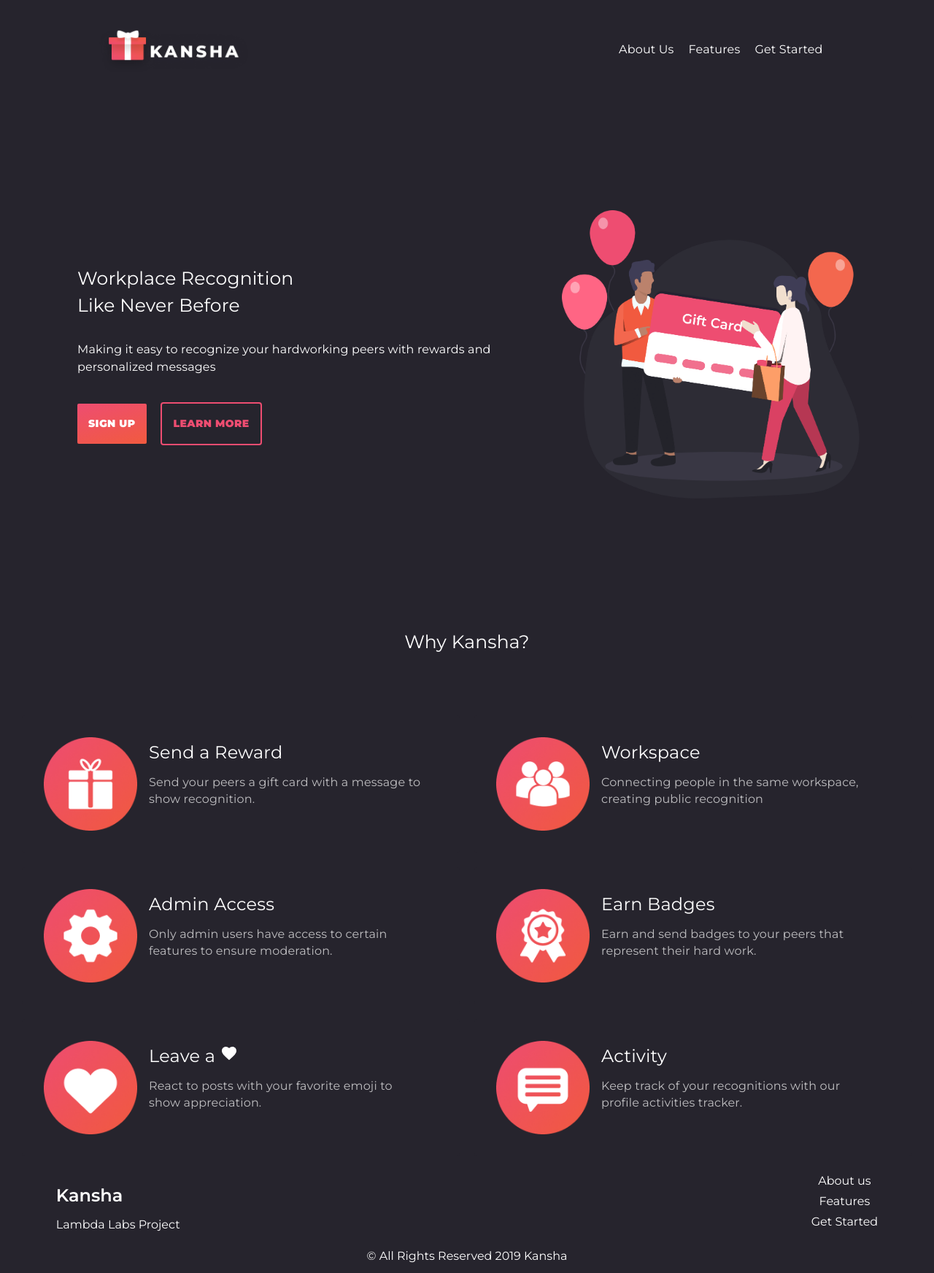
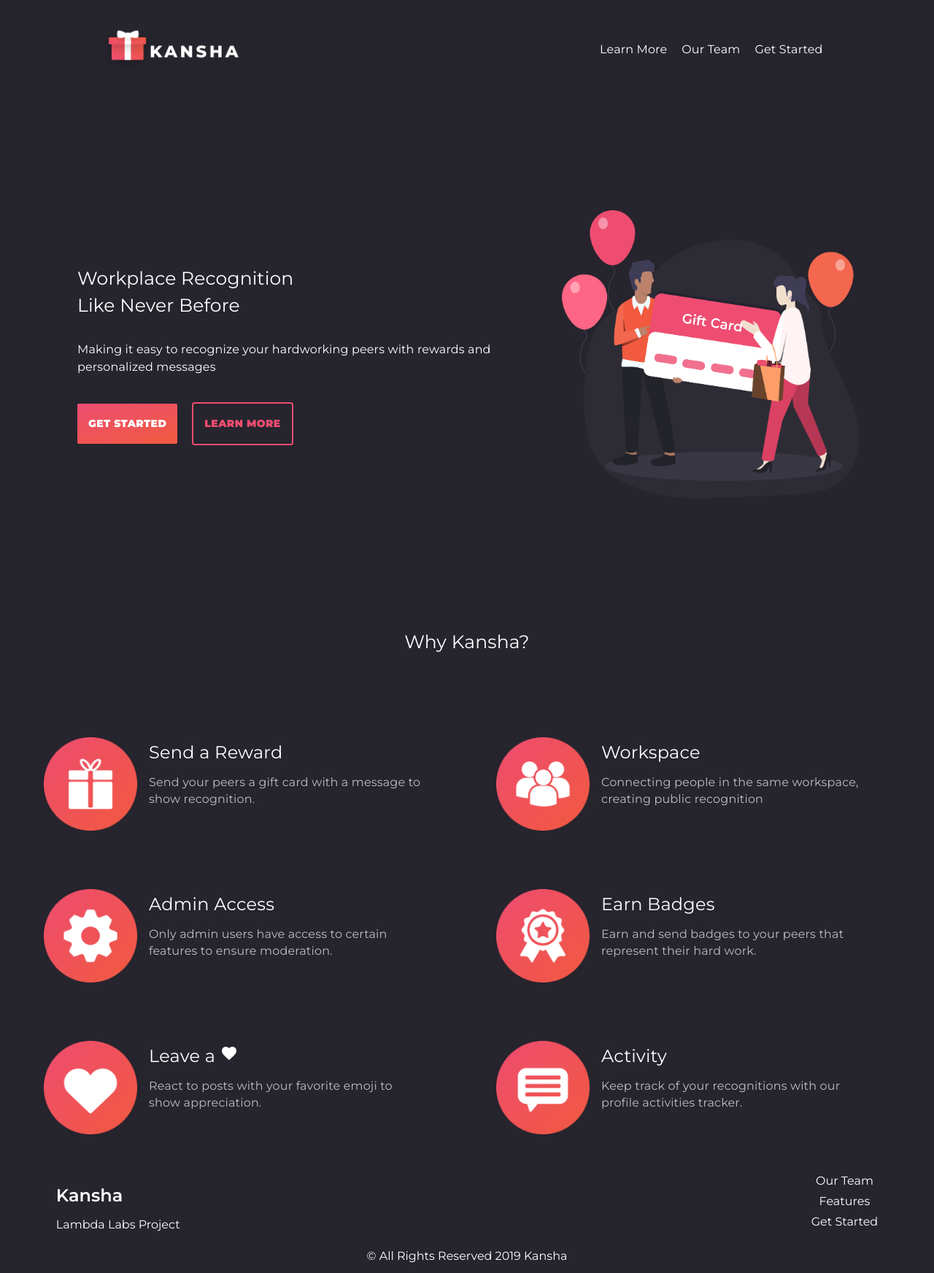
Before and after one commit to rleslie1015/kansha-fe, a React (Create React App) app in the folder react-app/: page / in a window 1280 px wide. Shown: the whole page at 73% size. Built offline with nearby package versions, Linux system fonts and the light colour scheme; no server answers; what auth0-js would draw is missing.

Commit message:
changed some text and nav order per UX

```diff
--- a/react-app/src/landing/Footer.js
+++ b/react-app/src/landing/Footer.js
@@ -114,7 +114,7 @@ export default function Footer() {
                 <h5 className={classes.order}>Lambda Labs Project</h5>
             </div>
             <div className={classes.nav}>
-                <Link className={classes.link} href = '#'>About us</Link>
+                <Link className={classes.link} href = '#'>Our Team</Link>
                 <Link className={classes.link} href = '#'>Features</Link>
                 <Link className={classes.link} href = '#' onClick={auth.login}>Get Started</Link>
             </div>
--- a/react-app/src/landing/Header.js
+++ b/react-app/src/landing/Header.js
@@ -262,7 +262,7 @@ export default function Header() {
             <Box className={classes.headingFont} fontFamily='montserrat'>Workplace Recognition</Box>
             <Box className={classes.headingFont} fontFamily='montserrat'>Like Never Before</Box>
             <Box className={classes.desc} fontFamily='montserrat'>Making it easy to recognize your hardworking peers with rewards and personalized messages</Box>
-            <Button variant='contained' className={classes.signButton} onClick={auth.login} fontFamily='montserrat'>Sign Up</Button>
+            <Button variant='contained' className={classes.signButton} onClick={auth.login} fontFamily='montserrat'>Get Started</Button>
             <Button onClick={()=>window.location.hash='learn-more'} variant='contained' className={classes.learnButton} fontFamily='montserrat'>Learn More</Button>
           </div>
           <div style={styles.hero}>
--- a/react-app/src/landing/Nav.js
+++ b/react-app/src/landing/Nav.js
@@ -117,10 +117,10 @@ export default function Links() {
 			<NavMenu className={style.hideNav} />
 			<div className={classes.hideNav}>
 				<Link href="#" color="inherit" className={classes.link}>
-					About Us
+					Learn More
 				</Link>
 				<Link href="#" color="inherit" className={classes.link}>
-					Features
+					Our Team
 				</Link>
 				<Link
 					href="#"
```
